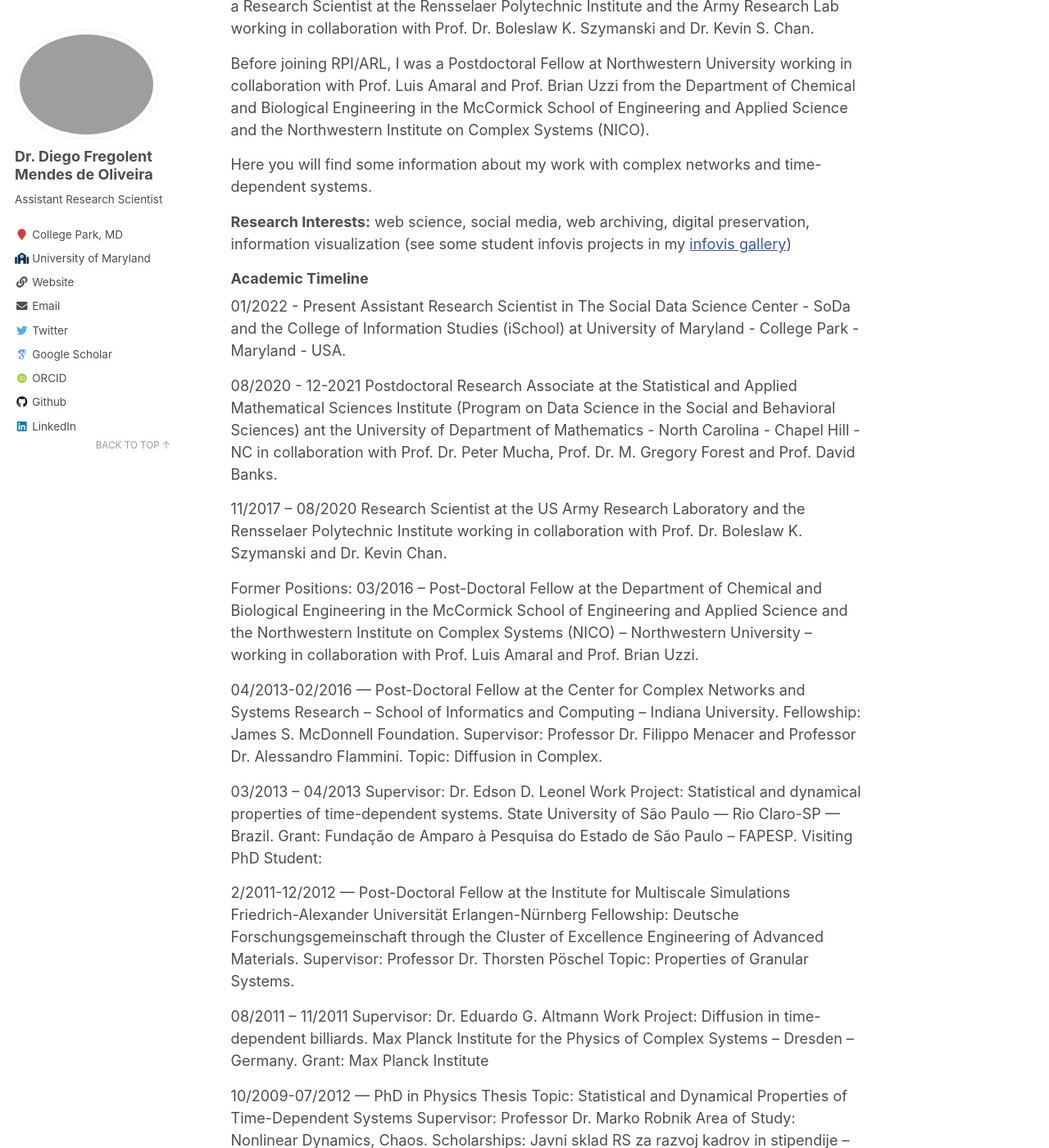
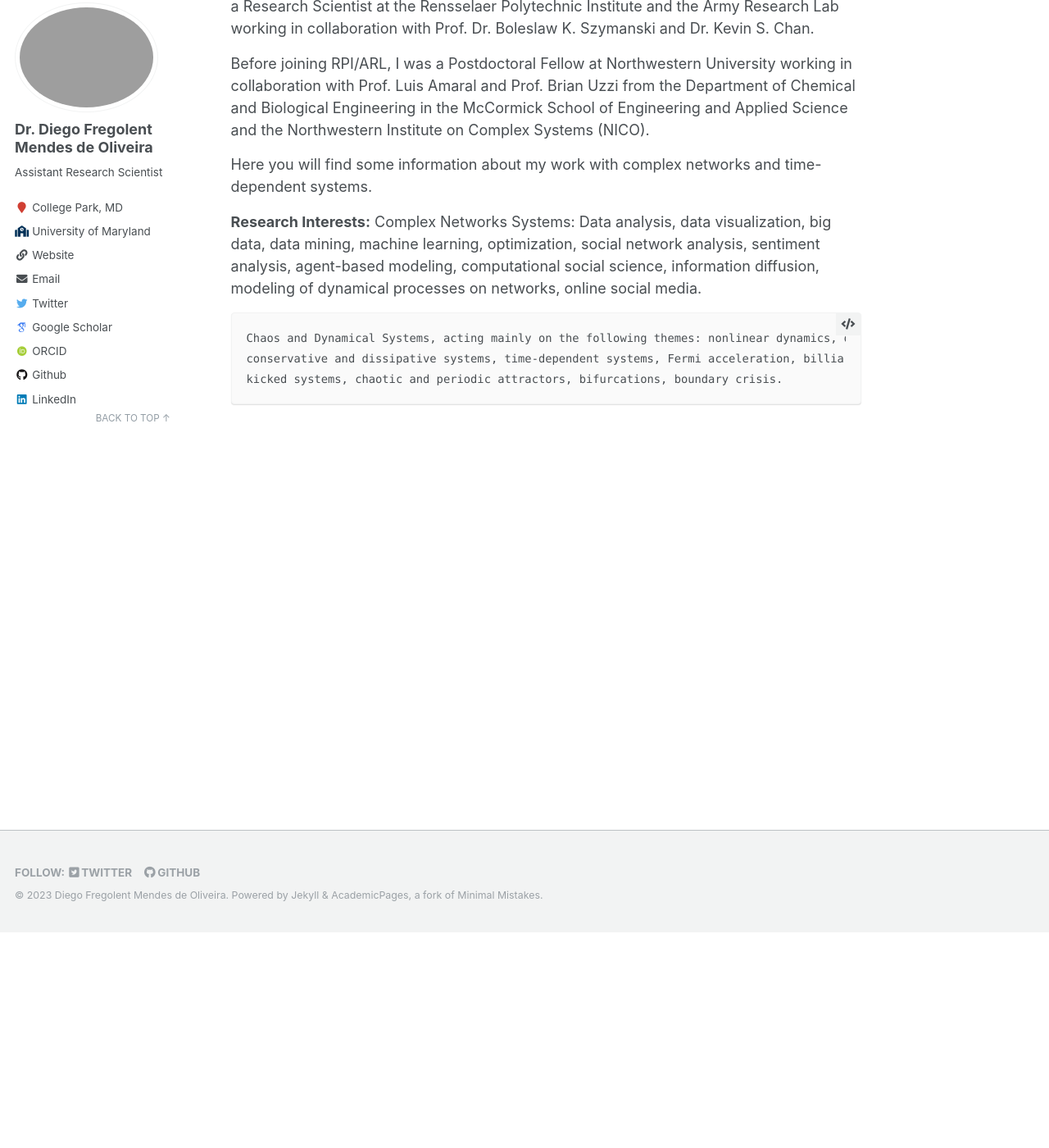
Before and after one commit to fregolente/fregolente.github.io, a Jekyll site: the page built from _pages/about.md, in a window 1280 px wide and 1400 px high, scrolled down 263 px. Shown: the whole window at 82% size. Built offline with Jekyll 4.4.1, drawn with Linux system fonts in a browser that asks for light colours; some web fonts are replaced; some of the changed text lies outside the part shown.

Commit message:
Update about.md

```diff
--- a/_pages/about.md
+++ b/_pages/about.md
@@ -19,34 +19,8 @@ Before joining RPI/ARL, I was a Postdoctoral Fellow at Northwestern University w
 
 Here you will find some information about my work with complex networks and time-dependent systems.
 
-**Research Interests:** web science, social media, web archiving, digital preservation, information visualization (see some student infovis projects in  my [infovis gallery](https://www.cs.odu.edu/~mweigle/research/gallery.html))
+**Research Interests:** Complex Networks Systems: Data analysis, data visualization, big data, data mining, machine learning, optimization, social network analysis, sentiment analysis, agent-based modeling, computational social science, information diffusion, modeling of dynamical processes on networks, online social media.
 
-
-### Academic Timeline
-
-01/2022 -  Present Assistant Research Scientist in The Social Data Science Center - SoDa and the College of Information Studies (iSchool) at
-University of Maryland - College Park - Maryland - USA.
-
-08/2020 - 12-2021 Postdoctoral Research Associate at the Statistical and Applied Mathematical Sciences Institute (Program on Data Science in the Social and Behavioral Sciences) ant the University of Department of Mathematics - North Carolina - Chapel Hill - NC in collaboration with Prof. Dr. Peter Mucha, Prof. Dr. M. Gregory Forest and Prof. David Banks.
-
-11/2017 – 08/2020 Research Scientist at the US Army Research Laboratory and the Rensselaer Polytechnic Institute working in collaboration with Prof. Dr. Boleslaw K. Szymanski and Dr. Kevin Chan.
-
-Former Positions: 03/2016 – Post-Doctoral Fellow at the Department of Chemical and Biological Engineering in the McCormick School of Engineering and Applied Science and the Northwestern Institute on Complex Systems (NICO) – Northwestern University – working in collaboration with Prof. Luis Amaral and Prof. Brian Uzzi.
-
-04/2013-02/2016 — Post-Doctoral Fellow at the Center for Complex Networks and Systems Research – School of Informatics and Computing – Indiana University. Fellowship: James S. McDonnell Foundation. Supervisor: Professor Dr. Filippo Menacer and Professor Dr. Alessandro Flammini. Topic: Diffusion in Complex.
-
-03/2013 – 04/2013 Supervisor: Dr. Edson D. Leonel Work Project: Statistical and dynamical properties of time-dependent systems. State University of São Paulo — Rio Claro-SP — Brazil. Grant: Fundação de Amparo à Pesquisa do Estado de São Paulo – FAPESP. Visiting PhD Student:
-
-2/2011-12/2012 — Post-Doctoral Fellow at the Institute for Multiscale Simulations Friedrich-Alexander Universität Erlangen-Nürnberg Fellowship: Deutsche Forschungsgemeinschaft through the Cluster of Excellence Engineering of Advanced Materials. Supervisor: Professor Dr. Thorsten Pöschel Topic: Properties of Granular Systems.
-
-08/2011 – 11/2011 Supervisor: Dr. Eduardo G. Altmann Work Project: Diffusion in time-dependent billiards. Max Planck Institute for the Physics of Complex Systems – Dresden – Germany. Grant: Max Planck Institute
-
-10/2009-07/2012 — PhD in Physics Thesis Topic: Statistical and Dynamical Properties of Time-Dependent Systems Supervisor: Professor Dr. Marko Robnik Area of Study: Nonlinear Dynamics, Chaos. Scholarships: Javni sklad RS za razvoj kadrov in stipendije – Ad Futura Center for Applied Mathematics and Theoretical Physics University of Maribor – Krekova 2, SI-2000 – Maribor – Slovenia.
-
-07/2009 – 01/2010 Supervisor: Dr. Jürguen Vollmer Work Project: Fermi acceleration in a time-dependent Lorentz gas. Grant: Ludwig Prandtl Internship at Max Planck Institute for Dynamics and Self-Organization – Göttingen – Germany.
-
-03/2008-07/2009 — Master’s in Physics Thesis Topic:Time dependent billiards, A mechanism to suppress Fermi acceleration. Supervisor: Professor Dr. Edson Denis Leonel Area of Study: Nonlinear Dynamics and Chaos. Scholarships: Fundação de Amparo à Pesquisa do Estado de São Paulo – FAPESP State University of São Paulo — Rio Claro-SP — Brazil.
-
-02/2004-12/2007 — Graduation: Bachelor in Physics Supervisor: Professor Dr. Edson Denis Leonel Scholarships: Conselho Nacional de Desenvolvimento Científico e Tecnológico – CNPq. State University of São Paulo — Rio Claro-SP — Brazil.
-
-02/2004 – 12/2007 — Graduation: Physics Teacher Supervisor: Professor Dr. Edson Denis Leonel Scholarships: Conselho Nacional de Desenvolvimento Científico e Tecnológico – CNPq. State University of São Paulo — Rio Claro-SP — Brazil. 02/2000 – 12/2003 — High school – Centro Educacional São Paulo. Ji-Paraná – Rondônia – Brazil.
+    Chaos and Dynamical Systems, acting mainly on the following themes: nonlinear dynamics, dynamical systems, closed and open systems, scaling law, discrete maps, chaotic dynamics,
+    conservative and dissipative systems, time-dependent systems, Fermi acceleration, billiards,
+    kicked systems, chaotic and periodic attractors, bifurcations, boundary crisis.
```
